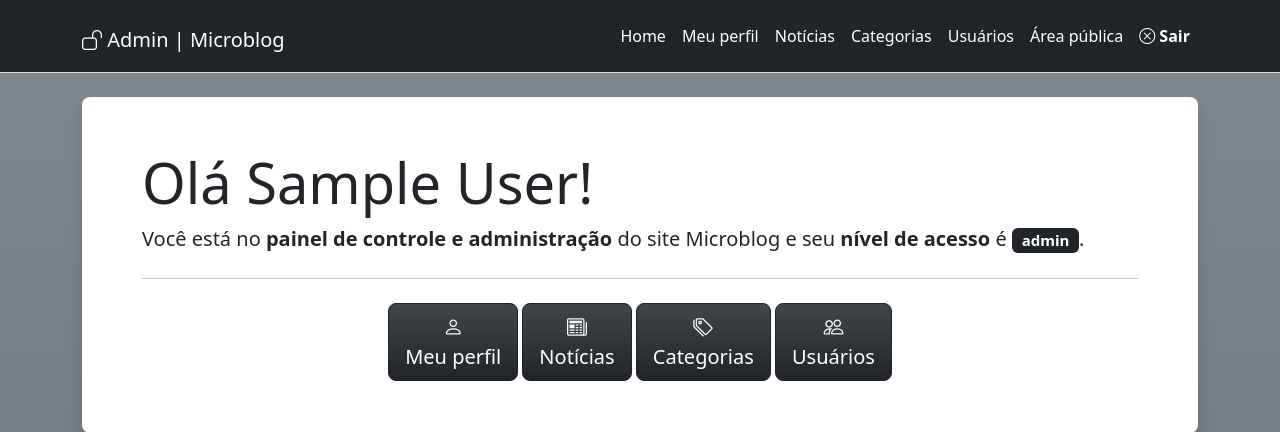
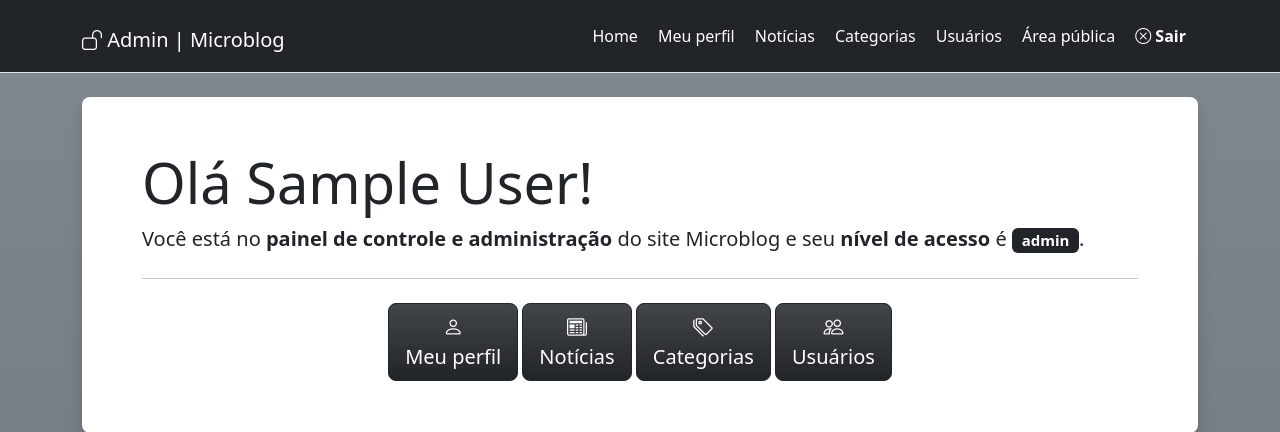
Before and after one commit to nevesapi/microblob, a PHP site: page /admin/index.php in a window 1280 px wide. Shown: the top 432 px of the page. Run offline with PHP 8.4, Linux system fonts and the light colour scheme; the visitor is signed in with stand-in values (Sample User, id 1); some libraries are stand-ins or nearby versions.

Commit message:
ajuste de espaçamento e border radius

```diff
--- a/includes/cabecalho-admin.php
+++ b/includes/cabecalho-admin.php
@@ -38,32 +38,32 @@ $pagina = basename($_SERVER['PHP_SELF']);
 				<div class="collapse navbar-collapse" id="navbarSupportedContent">
 					<ul class="navbar-nav ms-auto mb-2 mb-lg-0">
 						<li class="nav-item">
-							<a class="nav-link rounded" href="index.php">Home</a>
-						</li>
-						<li class="nav-item">
-							<a class="nav-link rounded" href="meu-perfil.php">Meu perfil</a>
+							<a class="nav-link rounded me-1 p-2" href="index.php">Home</a>
 						</li>
 
 						<li class="nav-item">
-							<a class="nav-link rounded" href="noticias.php">Notícias</a>
+							<a class="nav-link rounded me-1 p-2" href="meu-perfil.php">Meu perfil</a>
+						</li>
+
+						<li class="nav-item">
+							<a class="nav-link rounded me-1 p-2" href="noticias.php">Notícias</a>
 						</li>
 
 						<?php if ($_SESSION["tipo"] === "admin"): ?>
-
 							<li class="nav-item">
-								<a class="nav-link rounded" href="categorias.php">Categorias</a>
+								<a class="nav-link rounded me-1 p-2" href="categorias.php">Categorias</a>
 							</li>
 							<li class="nav-item">
-								<a class="nav-link rounded" href="usuarios.php">Usuários</a>
+								<a class="nav-link rounded me-1 p-2" href="usuarios.php">Usuários</a>
 							</li>
 						<?php endif; ?>
 
+						<li class="nav-item">
+							<a class="nav-link rounded me-1 p-2" href="../index.php" target="_blank">Área pública</a>
+						</li>
 
 						<li class="nav-item">
-							<a class="nav-link rounded" href="../index.php" target="_blank">Área pública</a>
-						</li>
-						<li class="nav-item">
-							<a class="nav-link rounded fw-bold" href="?sair"> <i class="bi bi-x-circle"></i> Sair</a>
+							<a class="nav-link rounded me-1 p-2 fw-bold" href="?sair"> <i class="bi bi-x-circle"></i> Sair</a>
 						</li>
 					</ul>
 
@@ -76,7 +76,7 @@ $pagina = basename($_SERVER['PHP_SELF']);
 	<main class="flex-shrink-0">
 		<div class="container">
 
-			<dialog id="modal-exclusao" class="mt-4 shadow-lg text-center rounded">
+			<dialog id="modal-exclusao" class="mt-4 shadow-lg text-center rounded me-1 p-2">
 				<h2 class="alert alert-warning">Deseja realmente excluir?</h2>
 				<button id="sim" class="btn btn-success">Sim</button>
 				<button id="nao" class="btn btn-danger" autofocus>Não</button>
```
